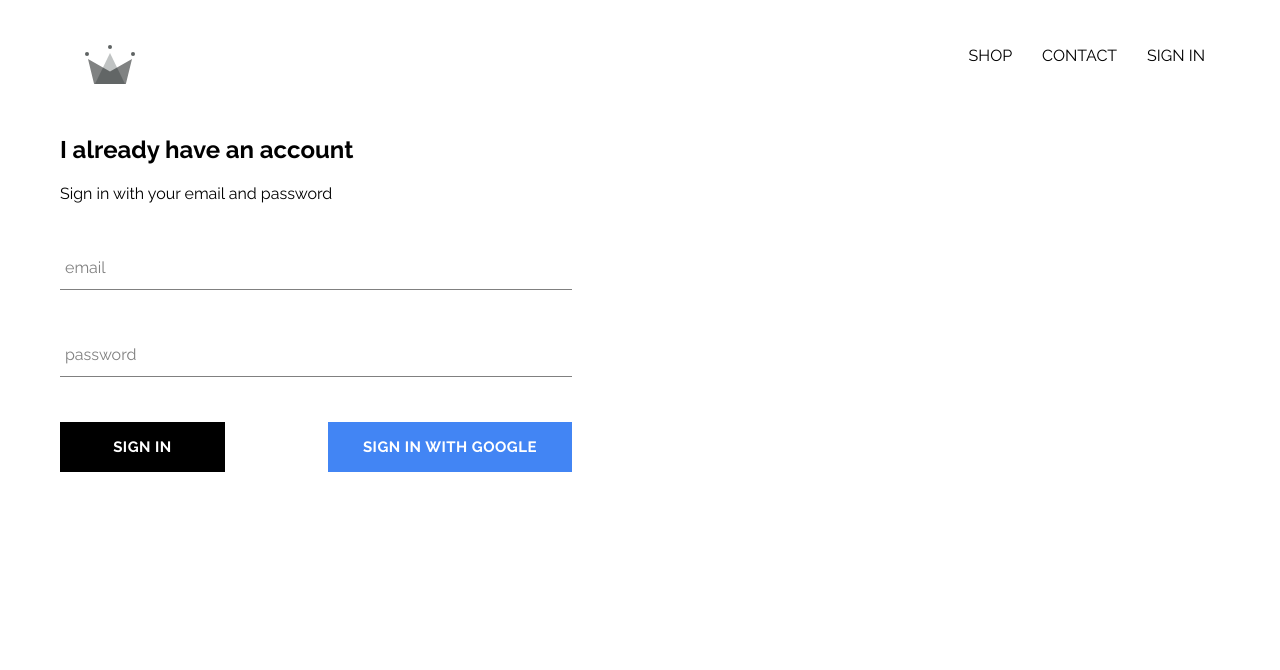
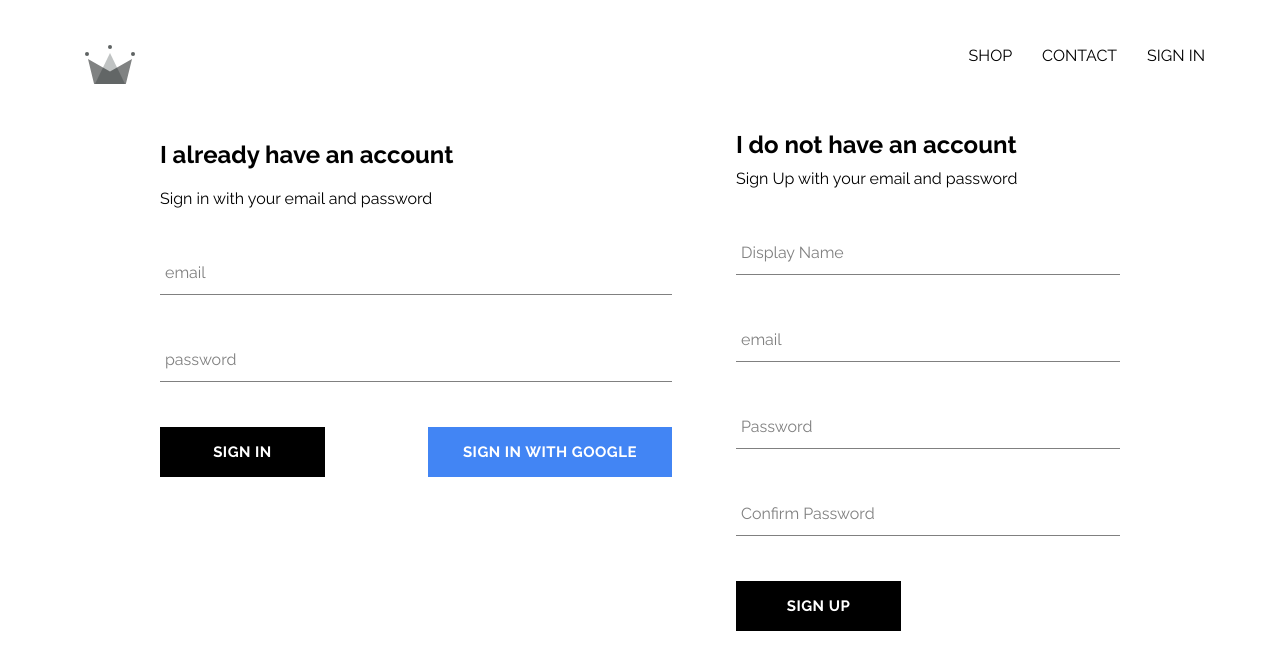
Before and after one commit to diamond122/ecommerce-firebase-react, a React (Create React App) app: page /signin in a window 1280 px wide. Shown: the top 670 px of the page. Built offline with nearby package versions, Linux system fonts and the light colour scheme; no server answers.

Commit message:
Added sign up page

```diff
--- a/src/App.js
+++ b/src/App.js
@@ -28,6 +28,7 @@ class App extends React.Component {
               ...snapShot.data()
             }
           })
+          console.log(this.state);
         })
       }
       this.setState({ currentUser: userAuth });
--- /dev/null
+++ b/src/components/sign-up/sign-up.component.js
@@ -0,0 +1,95 @@
+import React from 'react';
+
+import FormInput from '../form-input/form-input.component';
+import CustomButton from '../custom-button/custom-button.component';
+
+import { auth, createUserProfileDocument }  from '../../firebase/firebase.utils';
+
+import './sign-up.styles.scss';
+
+class SignUp extends React.Component {
+    constructor() {
+        super();
+
+        this.state = {
+            displayName: '',
+            email: '',
+            password: '',
+            confirmPassword: ''
+        }
+    }
+    handleSubmit = async event => {
+        event.preventDefault();
+        const{displayName, email, password, confirmPassword} = this.state;
+        if(password !== confirmPassword) {
+            alert("passwords don't match");
+            return;
+        }
+        try {
+            const {user} = await auth.createUserWithEmailAndPassword(email, password);
+
+            await createUserProfileDocument(user, {displayName});
+
+            this.setState({
+                displayName: '',
+                email: '',
+                password: '',
+                confirmPassword: ''
+            });
+            } catch(error) {
+                console.error(error);
+        }
+    };
+
+    handleChange = event => {
+        const { name, value } = event.target;
+        this.setState({[name]: value});
+    };
+
+    render() {
+        const{displayName, email, password, confirmPassword} = this.state;
+        return(
+            <div className='sign-up'>
+                <h2 className='title'>I do not have an account</h2>
+                <span> Sign Up with your email and password </span>
+                <form className = 'sign-up-form' onSubmit = {this.handleSubmit}>
+                    <FormInput
+                        type='text'
+                        name='displayName'
+                        value={displayName}
+                        onChange={this.handleChange}
+                        label='Display Name'
+                        required
+                    />
+                    <FormInput
+                        type='email'
+                        name='email'
+                        value={email}
+                        onChange={this.handleChange}
+                        label='email'
+                        required
+                    />
+                    <FormInput
+                        type='password'
+                        name='password'
+                        value={password}
+                        onChange={this.handleChange}
+                        label='Password'
+                        required
+                    />
+                    <FormInput
+                        type='password'
+                        name='confirmPassword'
+                        value={confirmPassword}
+                        onChange={this.handleChange}
+                        label='Confirm Password'
+                        required
+                    />
+                    <CustomButton type ='submit'>SIGN UP</CustomButton>
+                </form>
+            </div>
+        )
+    }
+}
+
+export default SignUp;
--- /dev/null
+++ b/src/components/sign-up/sign-up.styles.scss
@@ -0,0 +1,9 @@
+.sign-up {
+    display: flex;
+    flex-direction: column;
+    width: 30vw;
+
+    .title {
+        margin: 10px 0;
+    }
+}
--- a/src/pages/SignInSignUp/SignInSignUp.component.jsx
+++ b/src/pages/SignInSignUp/SignInSignUp.component.jsx
@@ -1,12 +1,14 @@
 import React from 'react';
 
 import SignIn from '../../components/sign-in/sign-in.component';
+import SignUp from '../../components/sign-up/sign-up.component'
 
 import './SignInSignUp.styles.scss';
 
 const SignInSignUp = () => (
     <div className='sign-in-and-sign-up'>
         <SignIn />
+        <SignUp />
     </div>
 )
 
--- a/src/pages/SignInSignUp/SignInSignUp.styles.scss
+++ b/src/pages/SignInSignUp/SignInSignUp.styles.scss
@@ -0,0 +1,6 @@
+.sign-in-and-sign-up {
+    width: 80vw;
+    display: flex;
+    justify-content: space-around;
+    margin: 30px auto;
+}
```
Also changed, not shown: public/manifest.json.
